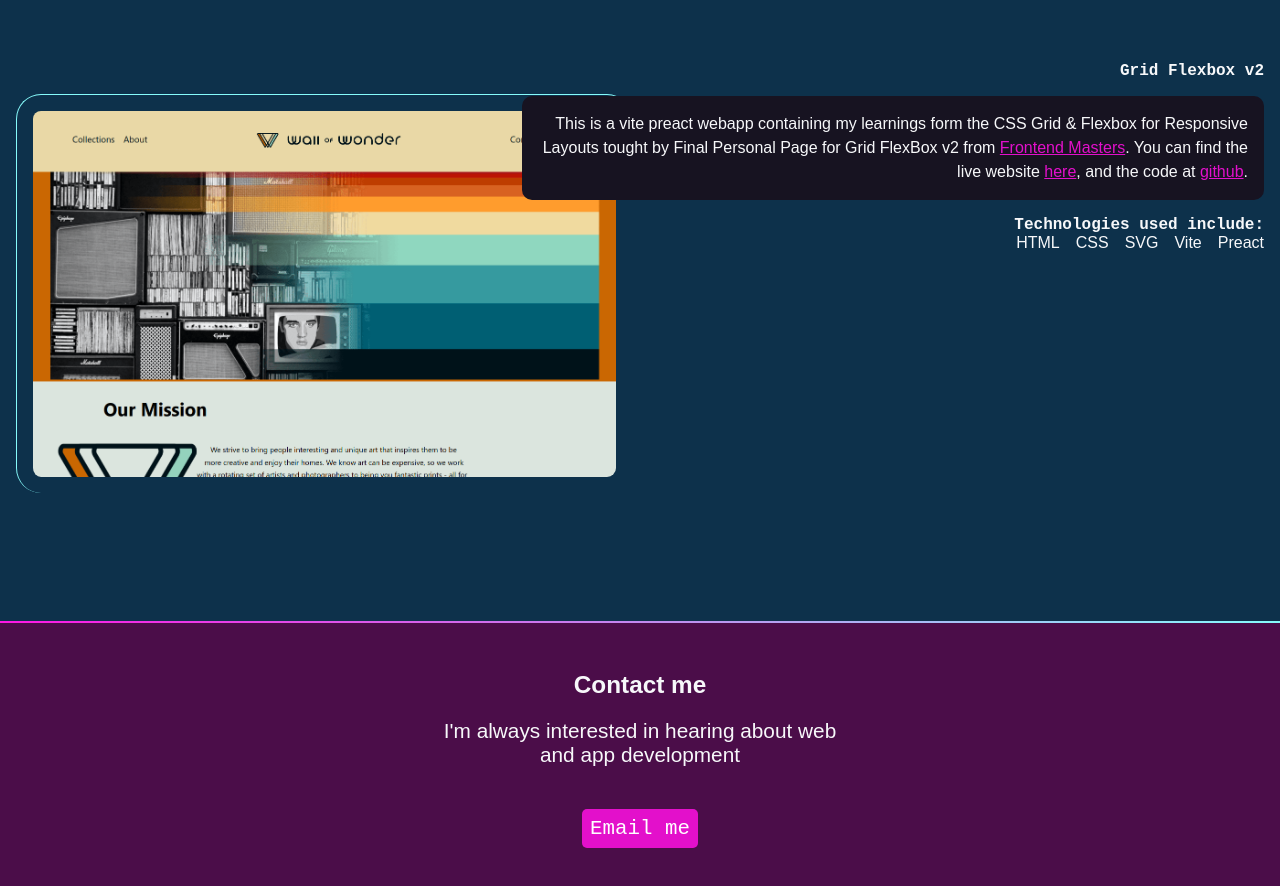
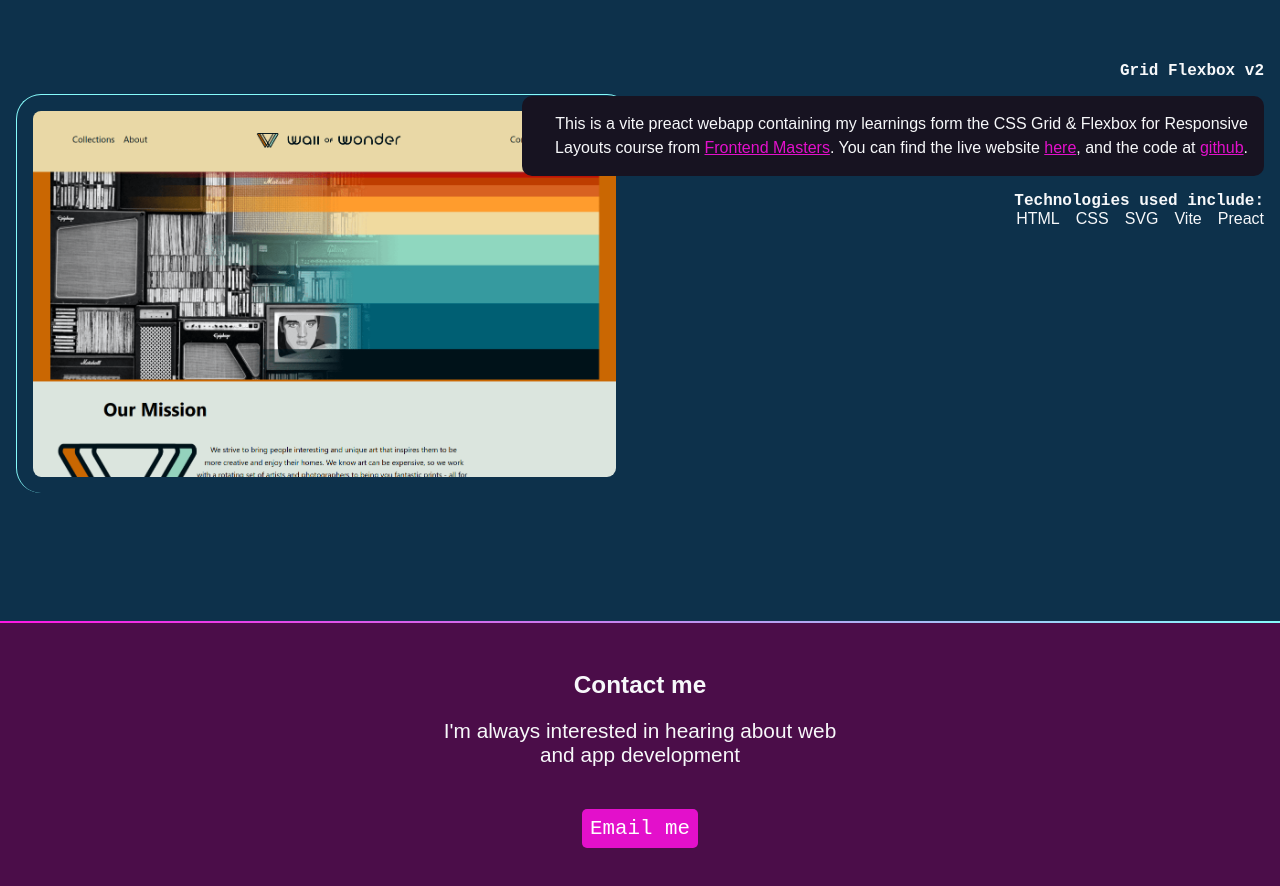
Before and after one commit to ygorcarmo/portfolio, a React (Vite) app: page / in a window 1280 px wide. Shown: the part 1768-2654 px from the top of the page. Built offline with nearby package versions, Linux system fonts and the light colour scheme.

Commit message:
fix grammar on project

```diff
--- a/src/components/Projects.jsx
+++ b/src/components/Projects.jsx
@@ -69,8 +69,7 @@ function Projects() {
             <h4>Grid Flexbox v2</h4>
             <p class="blackbox">
               This is a vite preact webapp containing my learnings form the CSS
-              Grid & Flexbox for Responsive Layouts tought by Final Personal
-              Page for Grid FlexBox v2 from{" "}
+              Grid & Flexbox for Responsive Layouts course from{" "}
               <a
                 href="https://frontendmasters.com/"
                 target="_blank"
```
